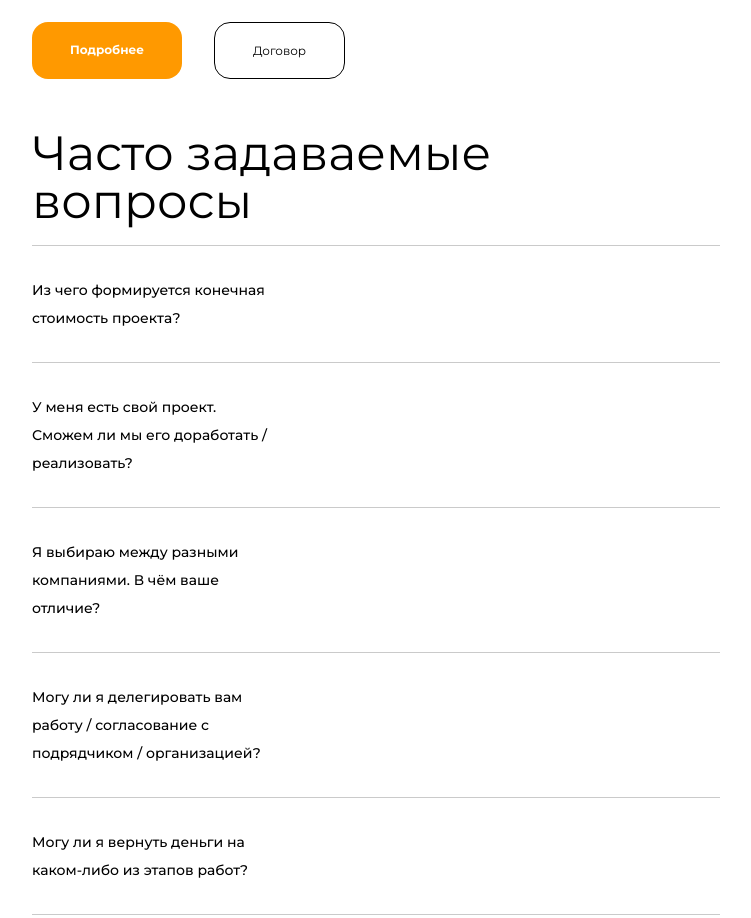
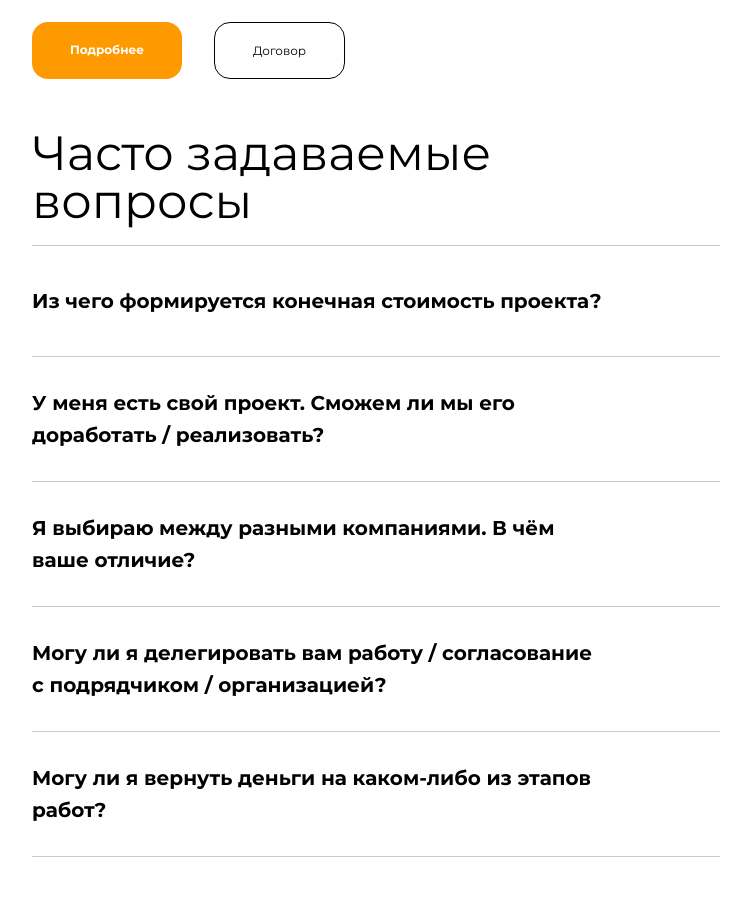
Before and after one commit to dimstud/skill, a plain HTML site: page cld/index.html in a window 1280 px wide. Shown: the part 4260-5178 px from the top of the page, without its empty margins (264-1015 px from the left). Drawn offline with Linux system fonts and the light colour scheme; files whose address does not match are found by name.

Commit message:
added faq 768 style

```diff
--- a/cld/css/media-768.css
+++ b/cld/css/media-768.css
@@ -214,4 +214,23 @@
 		padding: 20px 38px;
 		border-radius: 16px;
 	}
+
+	/* Faq */
+	.faq {
+		margin: 0;
+		padding-bottom: 110px;
+	}
+
+	.faq__item-desc {
+		width: 570px;
+		font-weight: 700;
+		font-size: 20px;
+		line-height: 32px;
+		color: #000000;
+	}
+
+	.faq__item-btn {
+		width: 50px;
+		height: 50px;
+	}
 }
--- a/cld/css/style.css
+++ b/cld/css/style.css
@@ -516,6 +516,7 @@ html {
 	color: #000;
 }
 
+/* Faq */
 .faq {
 	margin-bottom: 60px;
 }
```
